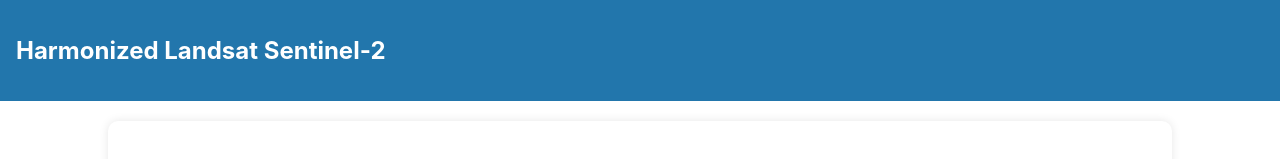
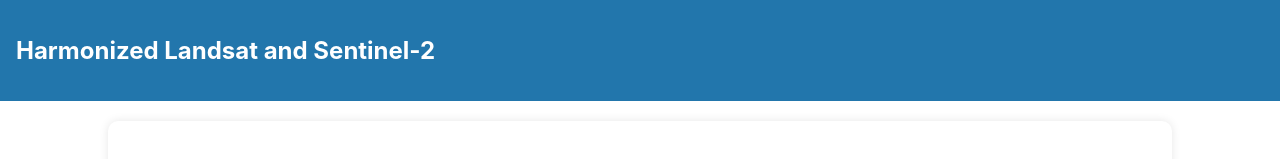
Before and after one commit to NASA-IMPACT/hls-status, a React (Create React App) app: page / in a window 1280 px wide. Shown: the top 159 px of the page. Built offline with nearby package versions, Linux system fonts and the light colour scheme; no server answers.

Commit message:
updated Navbar title

```diff
--- a/src/components/NavBar.js
+++ b/src/components/NavBar.js
@@ -9,7 +9,7 @@
           <li>
           <a href="/" style={{ display: 'flex', alignItems: 'center' }}>
             {/* <img src="logoinv.png" alt="Logo" /> */}
-            <h1>Harmonized Landsat Sentinel-2</h1>
+            <h1>Harmonized Landsat and Sentinel-2</h1>
           </a>
           </li>
         </ul>
```
